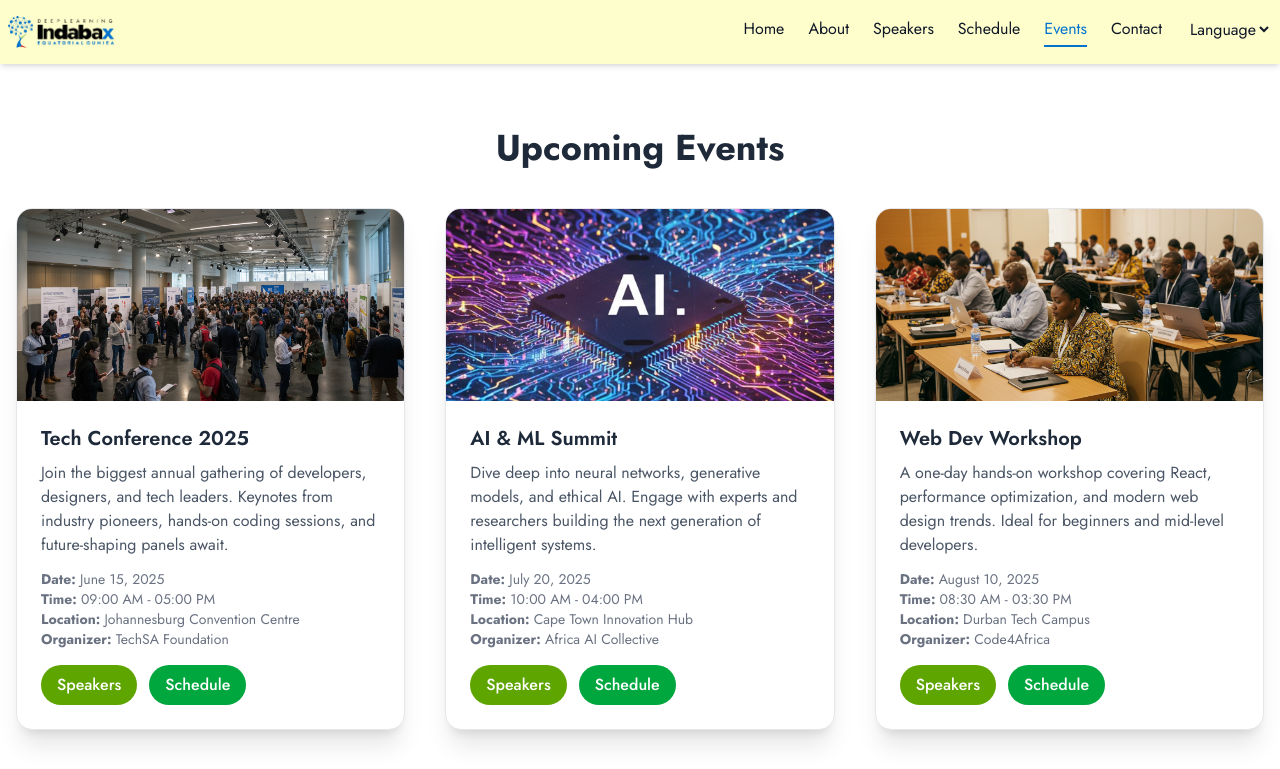
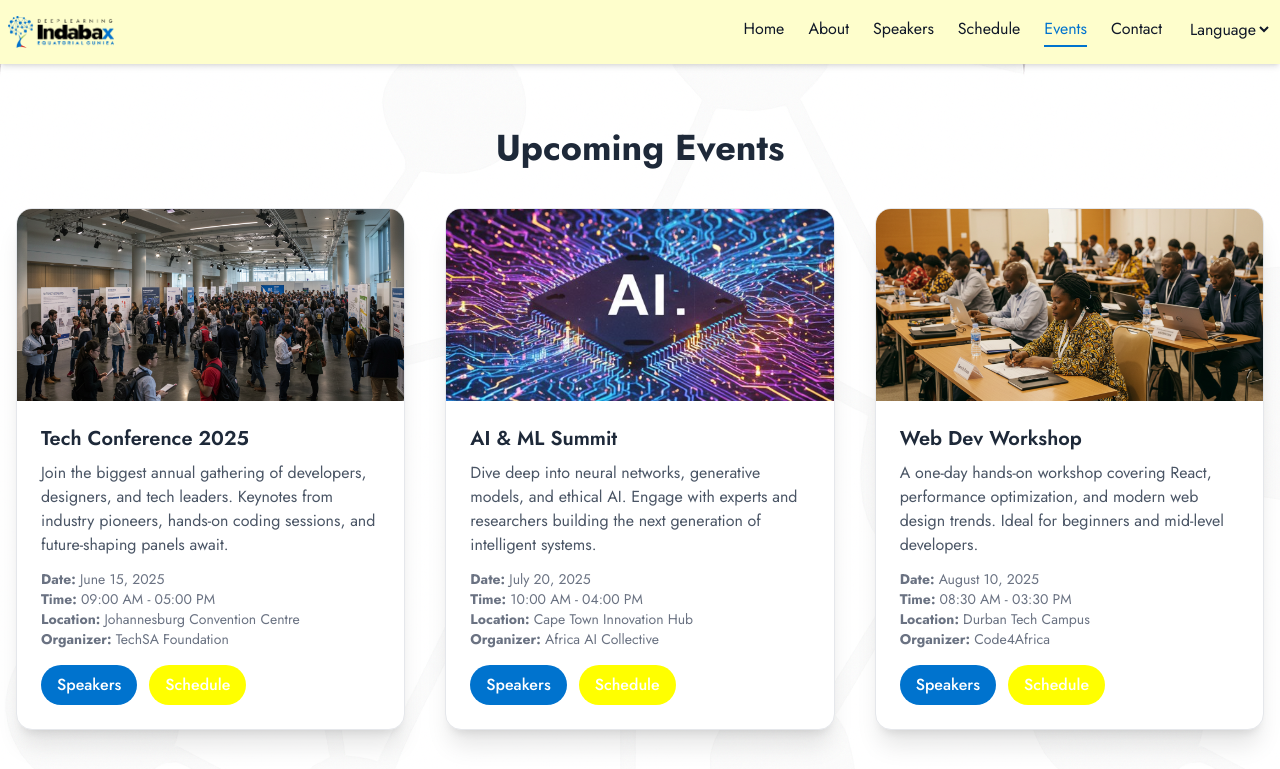
Before and after one commit to NeoPhetoane/IndabaX_Equatorial_Guinea, a React (Vite) app: page /events in a window 1280 px wide. Shown: the top 769 px of the page. Built offline with nearby package versions, Linux system fonts and the light colour scheme.

Commit message:
BG and button colors changed.

```diff
--- a/src/pages/Events.jsx
+++ b/src/pages/Events.jsx
@@ -11,7 +11,10 @@ import eventsData from "../data/eventsData";
 
 export default function Events() {
   return (
-    <section className="min-h-screen bg-white text-gray-800 px-4 py-16">
+    <section
+      className="min-h-screen bg-white text-gray-800 px-4 py-16"
+      style={{ backgroundImage: "url('/bgwhite.png')" }}
+    >
       <div className="max-w-7xl mx-auto">
         <h2 className="text-4xl font-bold mb-10 text-center">
           Upcoming Events
@@ -51,12 +54,12 @@ export default function Events() {
                 </p>
                 <div className="mt-4 flex space-x-3">
                   <Link to={`/events/${event.id}/speakers`}>
-                    <button className="px-4 py-2 rounded-full bg-lime-600 text-white font-medium hover:bg-blue-800 transition-colors duration-300">
+                    <button className="px-4 py-2 rounded-full bg-true-blue text-white font-medium hover:bg-blue-800 transition-colors duration-300">
                       Speakers
                     </button>
                   </Link>
                   <Link to={`/events/${event.id}/schedule`}>
-                    <button className="px-4 py-2 rounded-full bg-green-600 text-white font-medium hover:bg-green-800 transition-colors duration-300">
+                    <button className="px-4 py-2 rounded-full bg-true-yellow text-white font-medium hover:bg-green-800 transition-colors duration-300">
                       Schedule
                     </button>
                   </Link>
```
